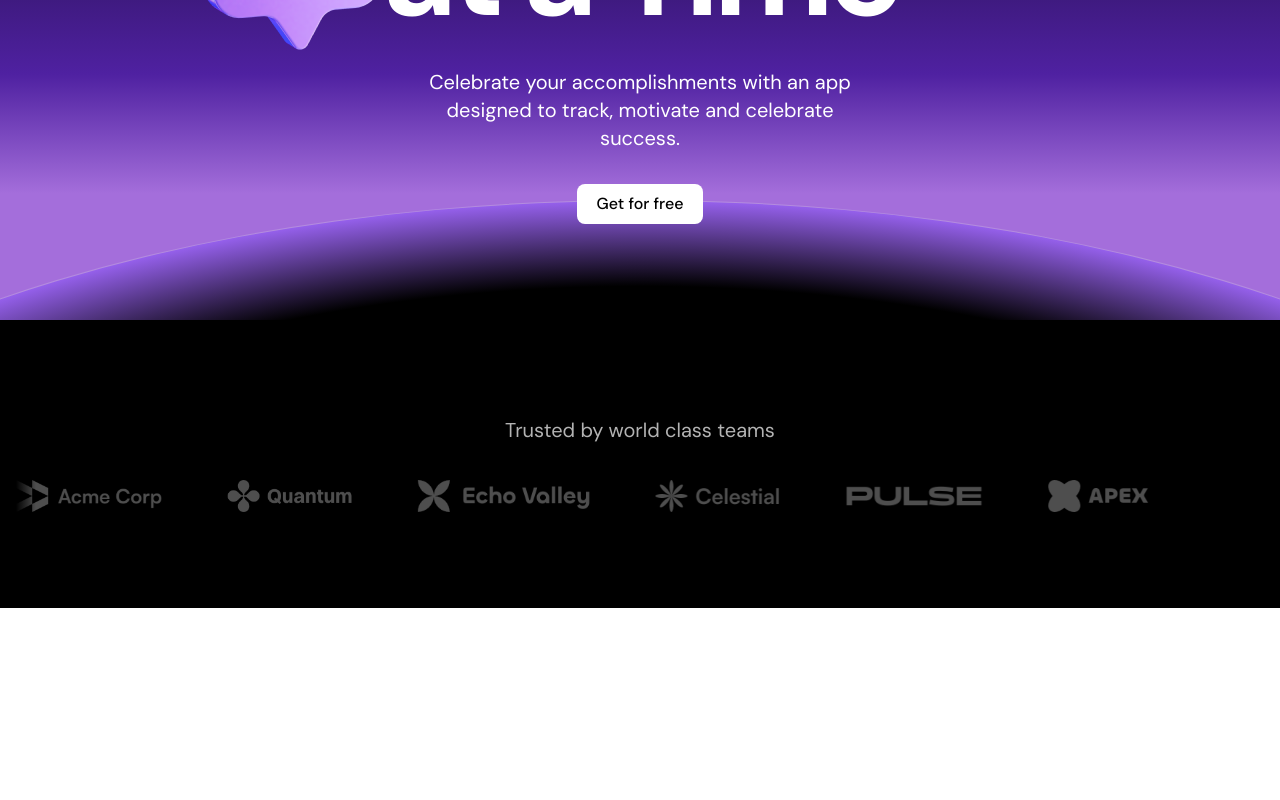
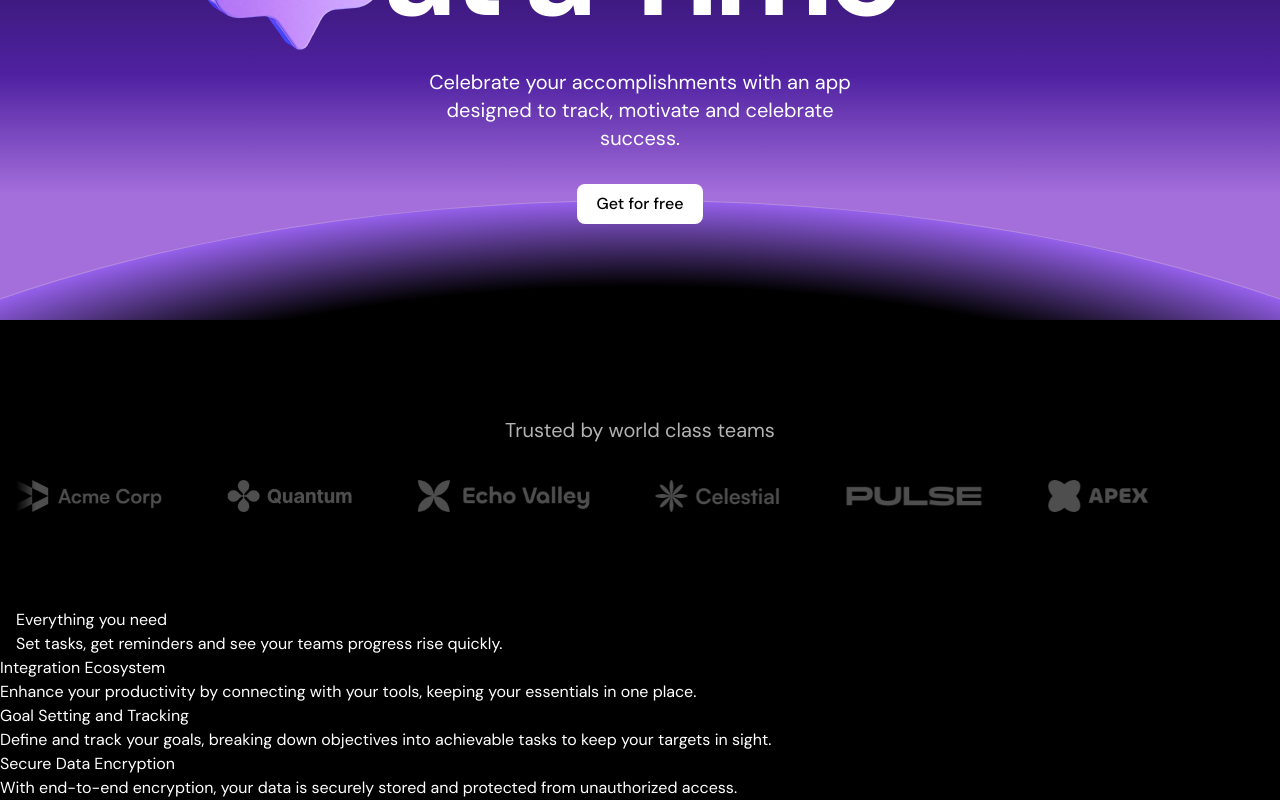
Before and after one commit to onitsuji/dark-saas-landing, a Next.js app: page / in a window 1280 px wide. Shown: the part 510-1310 px from the top of the page. Before the commit the page ends 1118 px from the top, so only its background shows below. Built offline with nearby package versions, Linux system fonts and the light colour scheme.

Commit message:
features layout

```diff
--- a/components/features.tsx
+++ b/components/features.tsx
@@ -17,5 +17,22 @@ const features = [
 ];
 
 export const Features = () => {
-  return null;
+  return (
+    <div className="bg-black text-white">
+      <div className="container">
+        <h2>Everything you need</h2>
+        <p>
+          Set tasks, get reminders and see your teams progress rise quickly.
+        </p>
+      </div>
+      <div>
+        {features.map((feature) => (
+          <div>
+            <h3>{feature.title}</h3>
+            <p>{feature.description}</p>
+          </div>
+        ))}
+      </div>
+    </div>
+  );
 };
```
